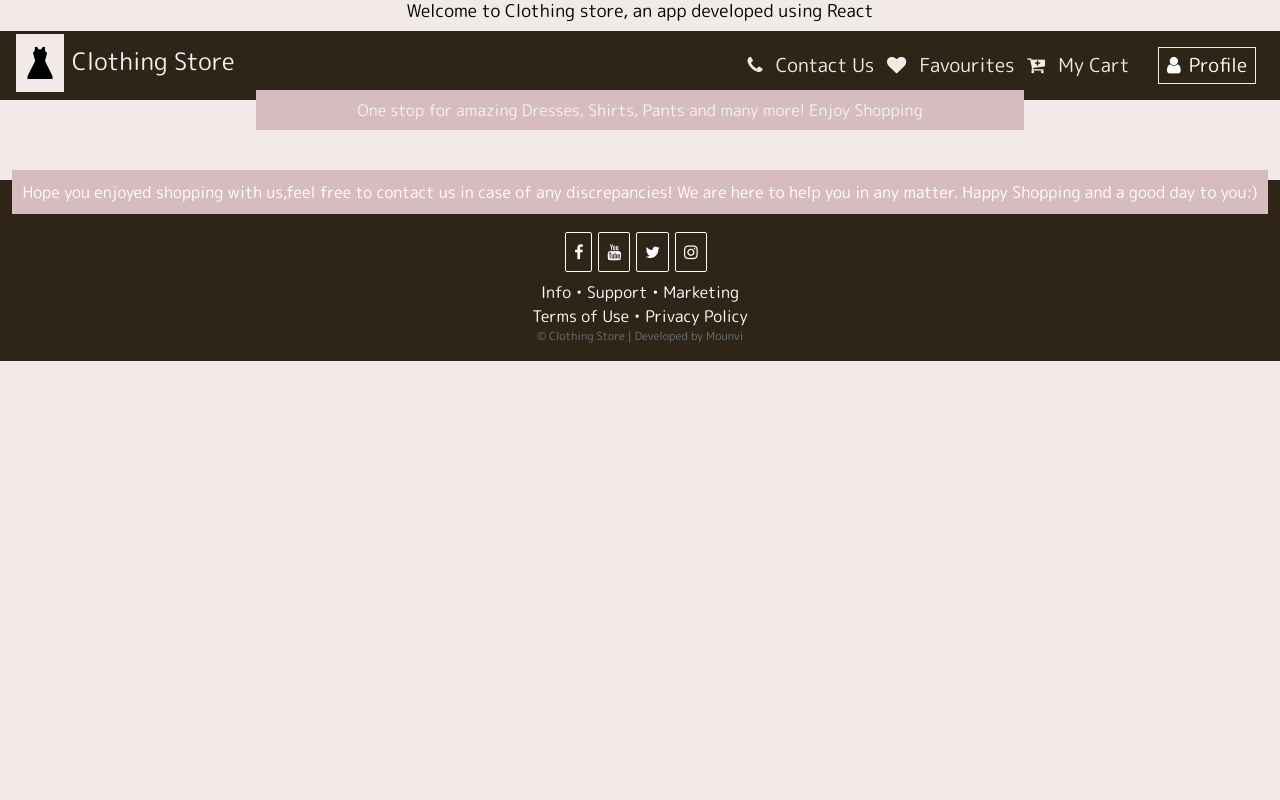
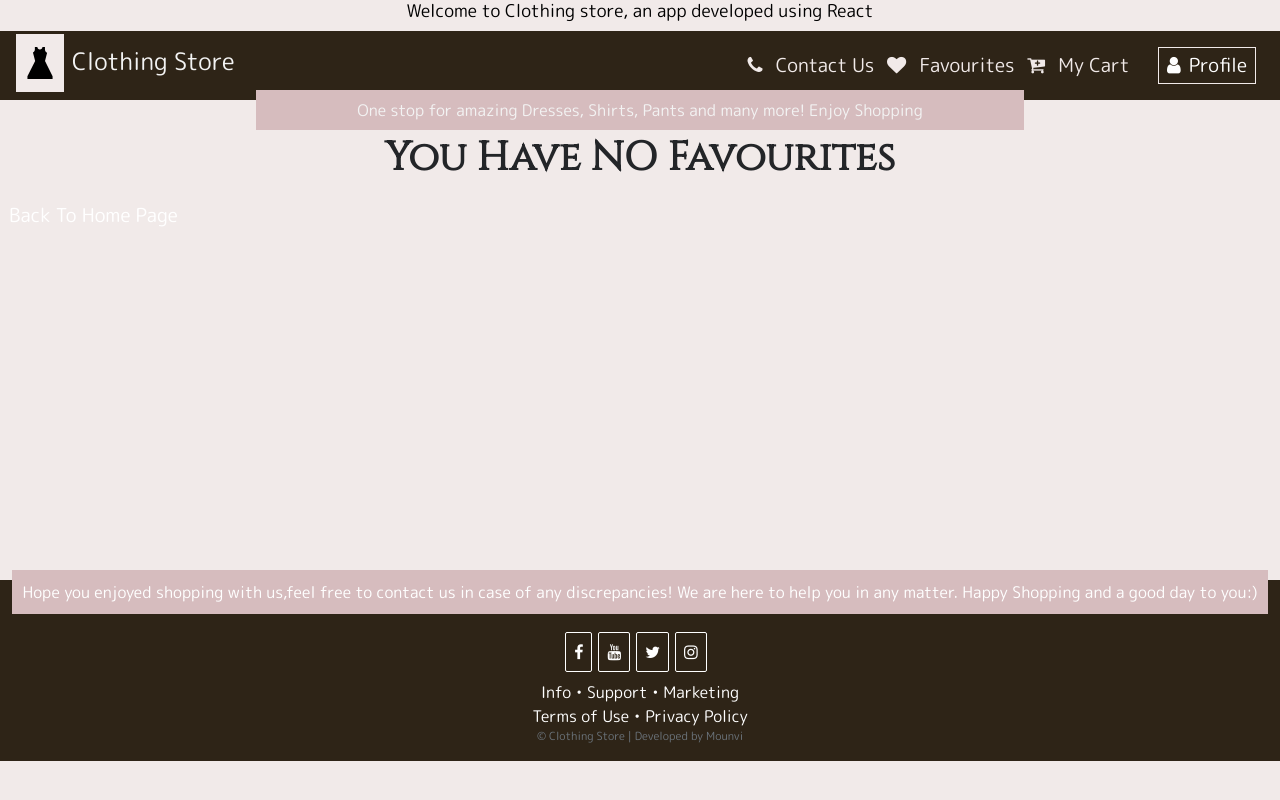
Before and after one commit to mounvip1525/LocalStocks, a React (Create React App) app: page /favourites in a window 1280 px wide. Built offline with nearby package versions, Linux system fonts and the light colour scheme.

Commit message:
minor fixes

```diff
--- a/src/App.css
+++ b/src/App.css
@@ -193,3 +193,6 @@ section{
 .copyright{
   font-size:0.7rem;
 }
+.favouritesList{
+  min-height:50vh;
+}
--- a/src/components/Favourites/Favourites.js
+++ b/src/components/Favourites/Favourites.js
@@ -1,6 +1,7 @@
 import React from 'react';
 import {Link} from 'react-router-dom';
 import {ButtonContainer} from '../Button';
+import Title from '../Title';
 
 export default function Favourites({item,value}) {
     const { img, inCart, info, title, id, favourite, price }=item;
--- a/src/components/Favourites/FavouritesList.js
+++ b/src/components/Favourites/FavouritesList.js
@@ -1,18 +1,28 @@
 import React, { Component } from 'react';
 import {ProductConsumer} from '../../context';
 import Favourites from './Favourites';
+import Title from '../Title';
+import { ButtonContainer } from '../Button';
+import {Link} from 'react-router-dom';
 
 export default class FavouritesList extends Component {
     render() {
         return (
            <ProductConsumer>
                {value=>{
-                //    console.log(value.favourites)
+                //    console.log("-",value.favourites)
                    return(
-                       <div>
-                           {value.favourites.map(item=>{
-                               return <Favourites item={item} value={value} />
-                           })}
+                       <div className="favouritesList">
+                           {value.favourites.length>0 ?
+                               value.favourites.map(item=>{
+                                return (
+                                <Favourites item={item} value={value}/>
+                            )}):
+                                <div>
+                                    <Title name="You have NO" title="Favourites"/>
+                                    <Link to="/"><ButtonContainer><p>Back to Home page</p></ButtonContainer></Link>
+                                </div>
+                        }
                        </div>
                    )
                }}
```
Also changed, not shown: 1 other file (tests, documents, lock files or other folders). Lines whose indentation alone changed are shown as unchanged.
